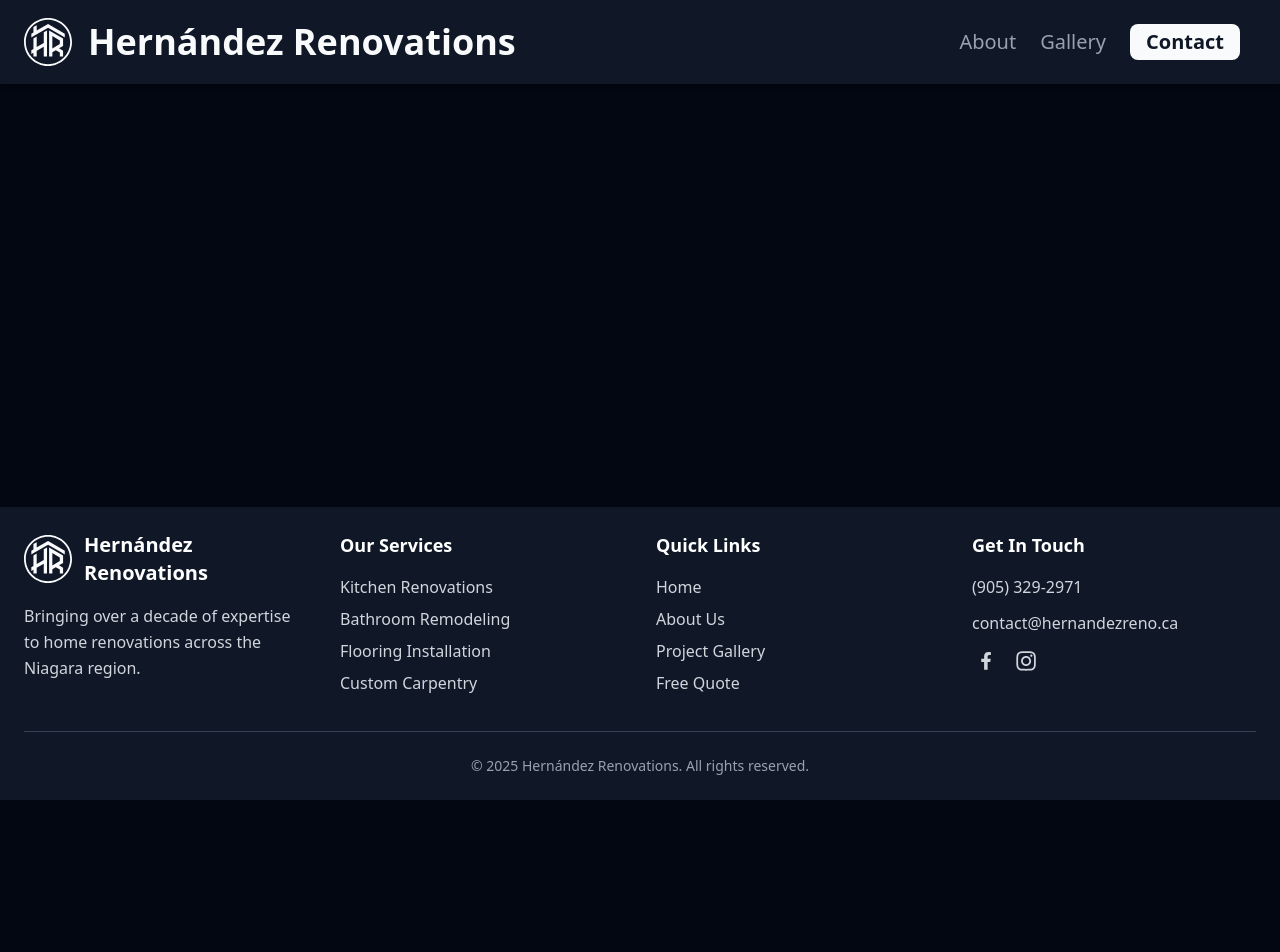
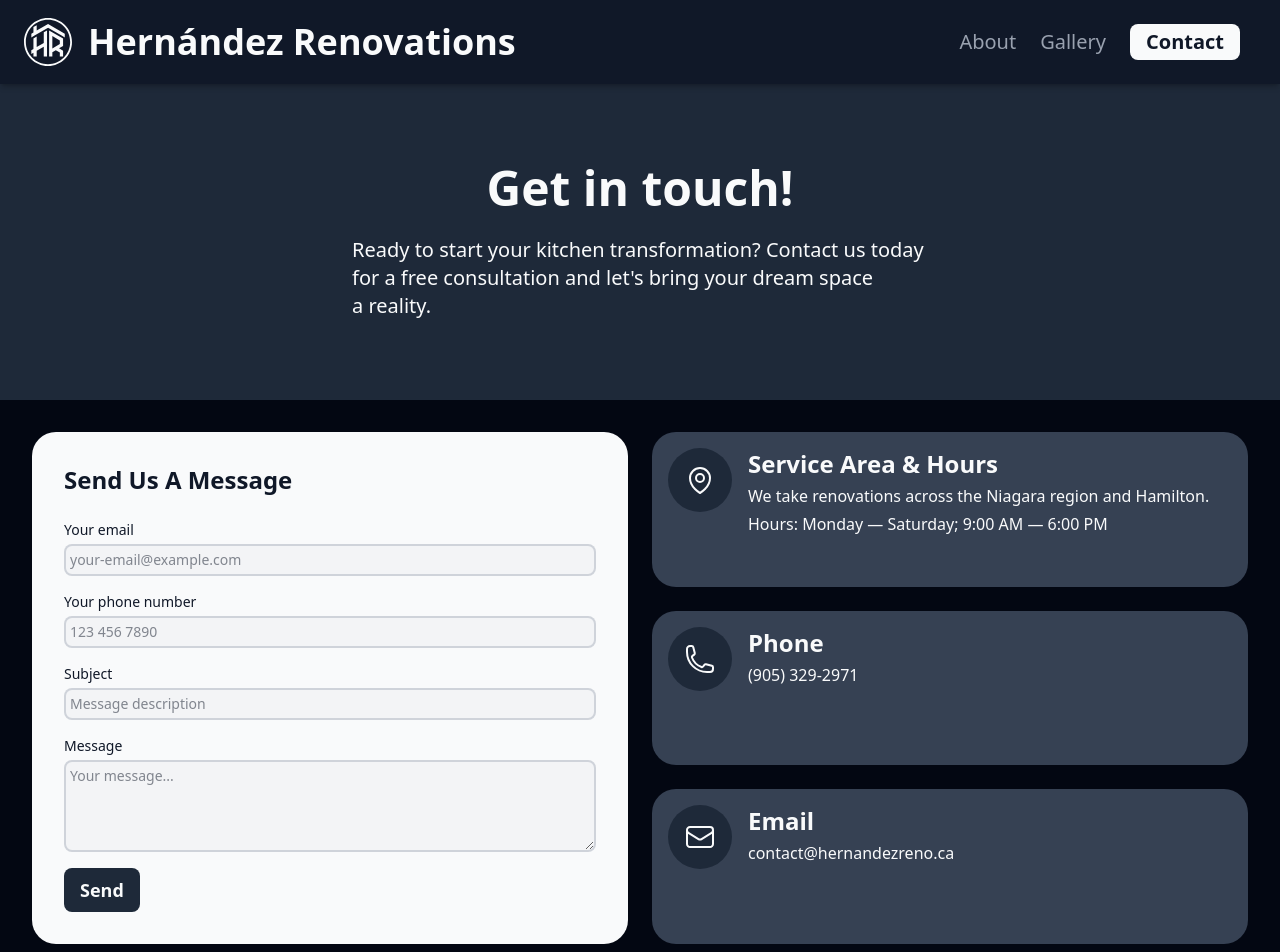
Before and after one commit to RRickyH/HernandezReno, a React (Vite) app in the folder restile/: page /contact in a window 1280 px wide. Shown: the top 952 px of the page. Before the commit the page ends 800 px from the top, so only its background shows below. Built offline with nearby package versions, Linux system fonts and the light colour scheme.

Commit message:
Add an initial contact page
 - Adds content for an initial contact page.

```diff
--- a/restile/src/components/ContactCard.tsx
+++ b/restile/src/components/ContactCard.tsx
@@ -10,6 +10,7 @@ export default function ContactCard() {
           <input
             placeholder="your-email@example.com"
             className="w-full bg-gray-100 border-gray-400/40 border-2 rounded-lg p-1"
+            required
           ></input>
         </div>
         <div className="flex flex-col items-stretch justify-start w-full gap-1">
@@ -24,6 +25,7 @@ export default function ContactCard() {
           <input
             placeholder="Message description"
             className="w-full bg-gray-100 border-gray-400/40 border-2 rounded-lg p-1"
+            required
           ></input>
         </div>
         <div className="flex flex-col items-start justify-start w-full gap-1">
@@ -32,9 +34,13 @@ export default function ContactCard() {
             rows={4}
             placeholder="Your message..."
             className="w-full bg-gray-100 border-gray-400/40 border-2 rounded-lg p-1"
+            required
           ></textarea>
         </div>
-        <button className="rounded-lg bg-gray-800 text-gray-50 font-bold text-lg px-4 py-2">
+        <button
+          type="submit"
+          className="rounded-lg bg-gray-800 text-gray-50 font-bold text-lg px-4 py-2"
+        >
           Send
         </button>
       </form>
--- a/restile/src/pages/Contact.tsx
+++ b/restile/src/pages/Contact.tsx
@@ -1,5 +1,6 @@
 import NavBar from "src/components/navigation/NavBar.tsx";
 import Footer from "src/components/navigation/Footer.tsx";
+import ContactCard from "src/components/ContactCard";
 
 export default function Contact() {
   return (
@@ -13,7 +14,104 @@ export default function Contact() {
           button={{ text: "Contact", href: "/contact" }}
         />
       </header>
-      <main className="flex-grow"></main>
+      <main className="flex-grow">
+        <div className="flex flex-col items-center justify-center bg-gray-800 py-20 gap-6 text-gray-50">
+          <h1 className="font-bold text-3xl md:text-5xl ">Get in touch!</h1>
+          <p className="text-pretty text-center md:text-left md:text-xl max-w-2xl px-12">
+            Ready to start your kitchen transformation? Contact us today for a
+            free consultation and let's bring your dream space a reality.
+          </p>
+        </div>
+        <div className="grid grid-cols-1 md:grid-cols-2 items-stretch justify-center gap-6 p-8">
+          <ContactCard></ContactCard>
+          <div className="flex flex-col items-stretch justify-stretch gap-6 h-full">
+            <div className="flex flex-row flex-1 items-start justify-start p-4 gap-4 rounded-3xl bg-gray-700">
+              <div className="flex items-center justify-center rounded-full bg-gray-800 p-4">
+                <svg
+                  xmlns="http://www.w3.org/2000/svg"
+                  fill="none"
+                  viewBox="0 0 24 24"
+                  stroke-width="1.5"
+                  stroke="currentColor"
+                  className="size-8 stroke-gray-50"
+                >
+                  <path
+                    stroke-linecap="round"
+                    stroke-linejoin="round"
+                    d="M15 10.5a3 3 0 1 1-6 0 3 3 0 0 1 6 0Z"
+                  />
+                  <path
+                    stroke-linecap="round"
+                    stroke-linejoin="round"
+                    d="M19.5 10.5c0 7.142-7.5 11.25-7.5 11.25S4.5 17.642 4.5 10.5a7.5 7.5 0 1 1 15 0Z"
+                  />
+                </svg>
+              </div>
+              <div className="flex flex-col text-gray-50 gap-1">
+                <h3 className="font-bold text-2xl">Service Area & Hours</h3>
+                <p className="">
+                  We take renovations across the Niagara region and Hamilton.
+                </p>
+                <p className="">Hours: Monday — Saturday; 9:00 AM — 6:00 PM</p>
+              </div>
+            </div>
+            <div className="flex flex-row flex-1 p-4 gap-4 items-start justfy-start rounded-3xl bg-gray-700">
+              <div className="flex items-center justify-center rounded-full bg-gray-800 p-4">
+                <svg
+                  xmlns="http://www.w3.org/2000/svg"
+                  fill="none"
+                  viewBox="0 0 24 24"
+                  stroke-width="1.5"
+                  stroke="currentColor"
+                  className="size-8 stroke-gray-50"
+                >
+                  <path
+                    stroke-linecap="round"
+                    stroke-linejoin="round"
+                    d="M2.25 6.75c0 8.284 6.716 15 15 15h2.25a2.25 2.25 0 0 0 2.25-2.25v-1.372c0-.516-.351-.966-.852-1.091l-4.423-1.106c-.44-.11-.902.055-1.173.417l-.97 1.293c-.282.376-.769.542-1.21.38a12.035 12.035 0 0 1-7.143-7.143c-.162-.441.004-.928.38-1.21l1.293-.97c.363-.271.527-.734.417-1.173L6.963 3.102a1.125 1.125 0 0 0-1.091-.852H4.5A2.25 2.25 0 0 0 2.25 4.5v2.25Z"
+                  />
+                </svg>
+              </div>
+              <div className="flex flex-col text-gray-50 gap-1">
+                <h3 className="font-bold text-2xl">Phone</h3>
+                <a
+                  href="tel:+19053292971"
+                  className="hover:opacity-80 transition-all duration-200"
+                >
+                  (905) 329-2971
+                </a>
+              </div>
+            </div>
+            <div className="flex flex-row flex-1 items-start justify-start p-4 gap-4 rounded-3xl bg-gray-700">
+              <div className="flex items-center justify-center rounded-full bg-gray-800 p-4">
+                <svg
+                  xmlns="http://www.w3.org/2000/svg"
+                  fill="none"
+                  viewBox="0 0 24 24"
+                  stroke-width="1.5"
+                  stroke="currentColor"
+                  className="size-8 stroke-gray-50"
+                >
+                  <path
+                    stroke-linecap="round"
+                    stroke-linejoin="round"
+                    d="M21.75 6.75v10.5a2.25 2.25 0 0 1-2.25 2.25h-15a2.25 2.25 0 0 1-2.25-2.25V6.75m19.5 0A2.25 2.25 0 0 0 19.5 4.5h-15a2.25 2.25 0 0 0-2.25 2.25m19.5 0v.243a2.25 2.25 0 0 1-1.07 1.916l-7.5 4.615a2.25 2.25 0 0 1-2.36 0L3.32 8.91a2.25 2.25 0 0 1-1.07-1.916V6.75"
+                  />
+                </svg>
+              </div>
+              <div className="flex flex-col text-gray-50 gap-1">
+                <h3 className="font-bold text-2xl">Email</h3>
+                <a
+                  href="mailto:contact@hernandezreno.ca"
+                  className="hover:opacity-80 transition-all duration-200 break-all"
+                >
+                  contact@hernandezreno.ca
+                </a>
+              </div>
+            </div>
+          </div>
+        </div>
+      </main>
       <Footer />
     </div>
   );
```
